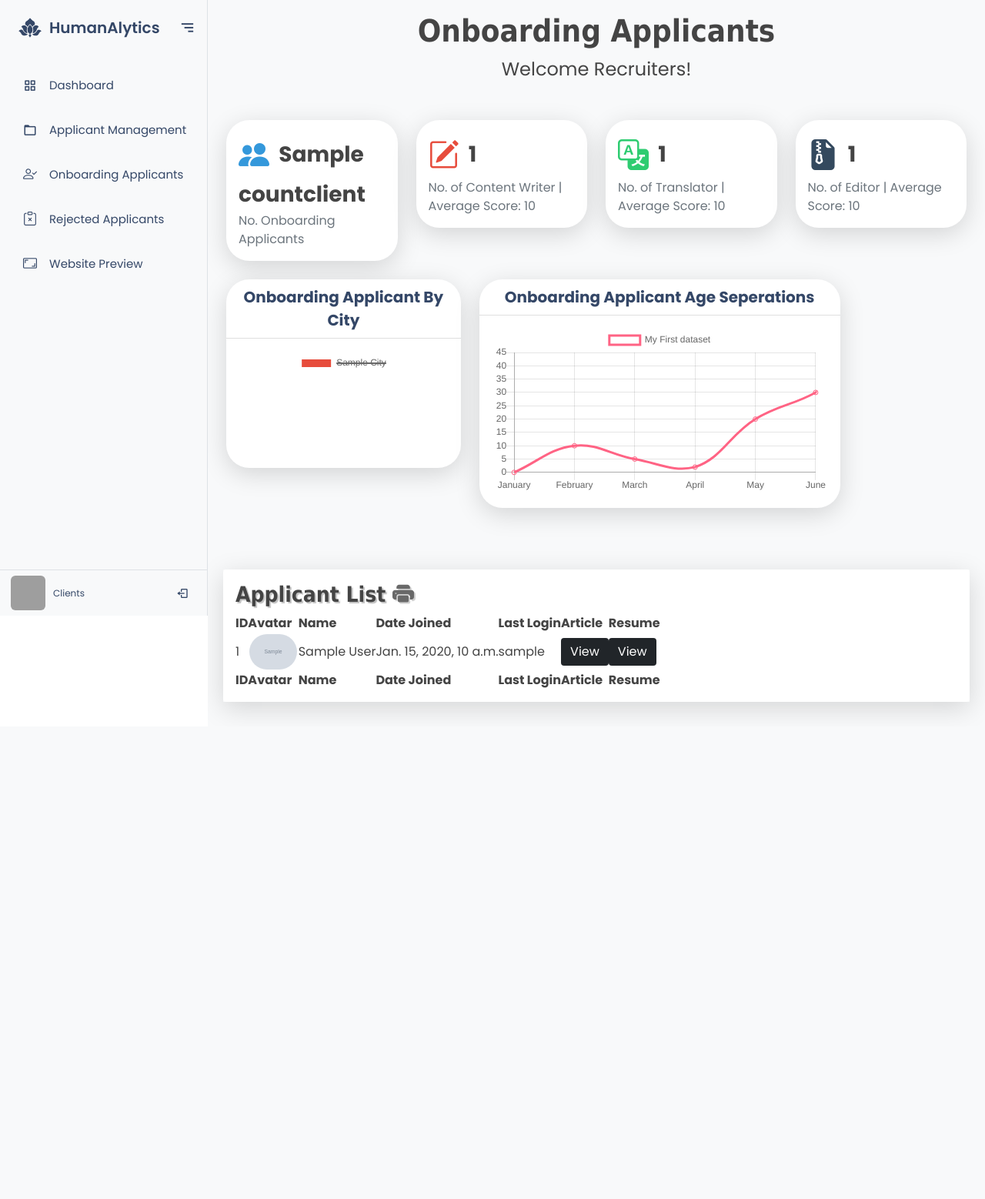
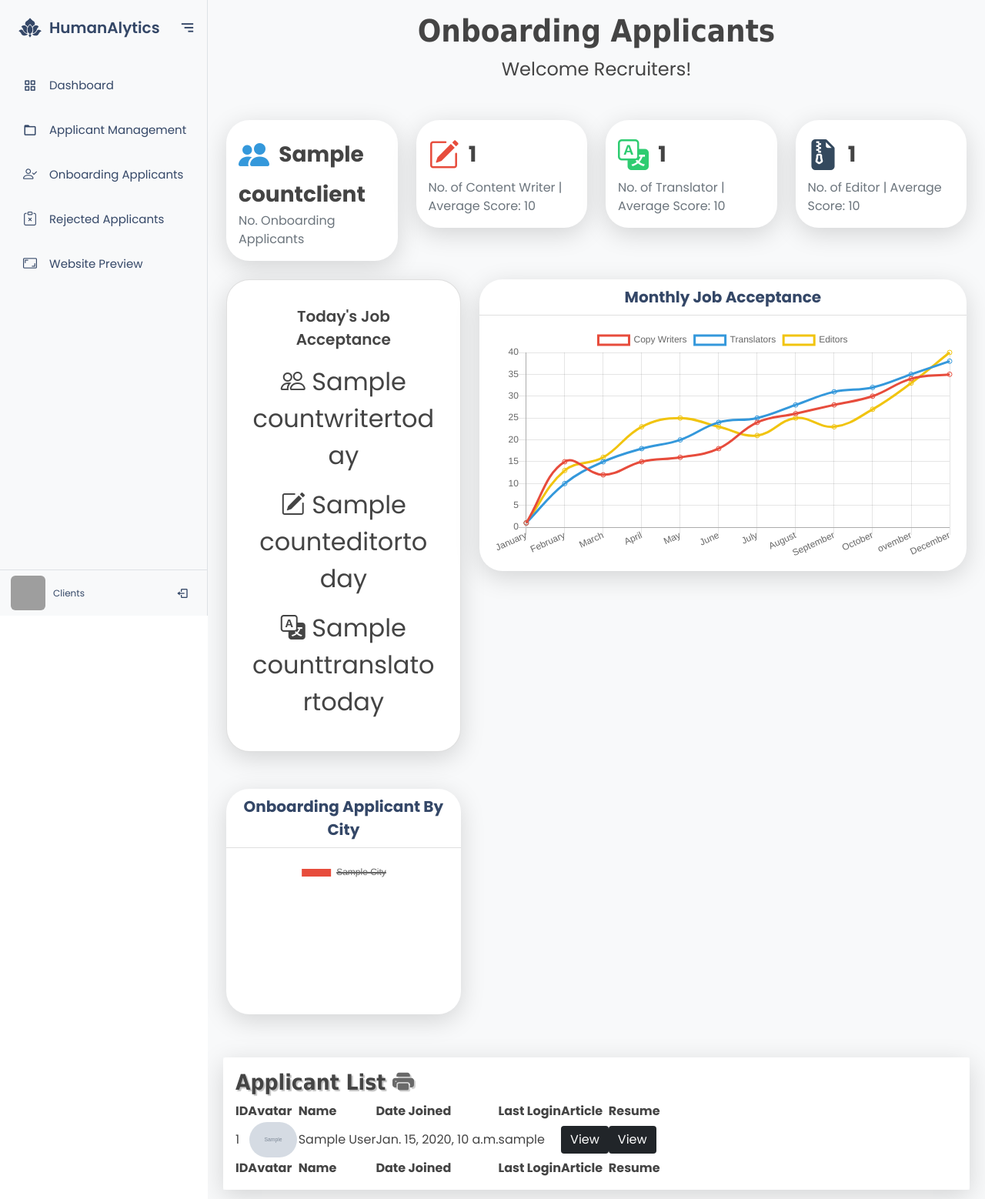
Before and after one commit to Ddollz/Writeam, a Django app: template templates/main/Admin/onboarding.html in a window 1280 px wide. Shown: the top 1558 px of the page at 77% size. Before the commit the page ends 927 px from the top, so only its background shows below. Run offline with Django 3.2, Linux system fonts and the light colour scheme; a user stored in the database is signed in; tables that the repository leaves empty hold one stand-in row (values such as "Sample post"); the template is opened without the code that fills it: most values are stand-ins (such as "Sample title", 1, 10 or a date in 2020); grey boxes marked "Sample" are stand-in pictures; some libraries are stand-ins or nearby versions; grey boxes are pictures that could not be loaded.

Commit message:
Add today job accepted

```diff
--- a/templates/main/Admin/onboarding.html
+++ b/templates/main/Admin/onboarding.html
@@ -74,20 +74,48 @@
 
     <div class="row charts">
       <div class="col-xl-4">
-        <div class="card border-0 shadow mb-4">
+
+        <div class="card shadow">
+          <div class="card-body">
+
+            <div class="mb-2 p-2">
+              <div class="p-2 fs-5 text-center" style="font-weight: 600;">Today's Job Acceptance</div>
+              <div class="row">
+                <div class="col text-center">
+
+                  <div class="p-2" style="font-size: 32px;"><i class="bi bi-people"></i> {{countwritertoday}}</div>
+                </div>
+
+                <div class="col text-center">
+
+                  <div class="p-2" style="font-size: 32px;"><i class="bi bi-pencil-square"></i> {{counteditortoday}}</div>
+                </div>
+
+                <div class="col text-center">
+
+                  <div class="p-2" style="font-size: 32px;"><i class="bi bi-translate"></i> {{counttranslatortoday}}</div>
+                </div>
+              </div>
+            </div>
+          </div>
+        </div>
+
+        <div class="card border-0 shadow mt-5">
           <div class="card-header text-center fw-bold fs-5">
             Onboarding Applicant By City
           </div>
-          <div class="card-body">
-            <canvas id="PieChart" width="100%"></canvas>
+          <div class="card-body p-3">
+            <div class="mb-5">
+              <canvas id="PieChart" width="100%"></canvas>
+            </div>
           </div>
         </div>
       </div>
 
-      <div class="col-xl-6">
-        <div class="card border-0 shadow mb-4">
+      <div class="col-xl-8">
+        <div class="card border-0 shadow mb-4 ">
           <div class="card-header text-center fw-bold fs-5">
-            Onboarding Applicant Age Seperations
+            Monthly Job Acceptance
           </div>
           <div class="card-body">
             <canvas id="myBarChart" width="100%"></canvas>
@@ -118,15 +146,32 @@
     'April',
     'May',
     'June',
+    'July',
+    'August',
+    'September',
+    'October',
+    'ovember',
+    'December'
   ];
   const data = {
     labels: labels,
     datasets: [{
-      label: 'My First dataset',
+      label: 'Copy Writers',
       backgroundColor: 'transparent',
-      borderColor: 'rgb(255, 99, 132)',
-      data: [0, 10, 5, 2, 20, 30, 45],
-    }]
+      borderColor: '#e74c3c',
+      data: [1, 15, 12, 15, 16, 18, 24, 26, 28, 30, 34, 35],
+    }, {
+      label: 'Translators',
+      backgroundColor: 'transparent',
+      borderColor: '#3498db',
+      data: [1, 10, 15, 18, 20, 24, 25, 28, 31, 32, 35, 38],
+    }, {
+      label: 'Editors',
+      backgroundColor: 'transparent',
+      borderColor: '#f1c40f',
+      data: [1, 13, 16, 23, 25, 23, 21, 25, 23, 27, 33, 40,],
+    },
+    ]
   };
   const config = {
     type: 'line',
```
Also changed, not shown: adminApp/views.py (+15 -3 lines).
